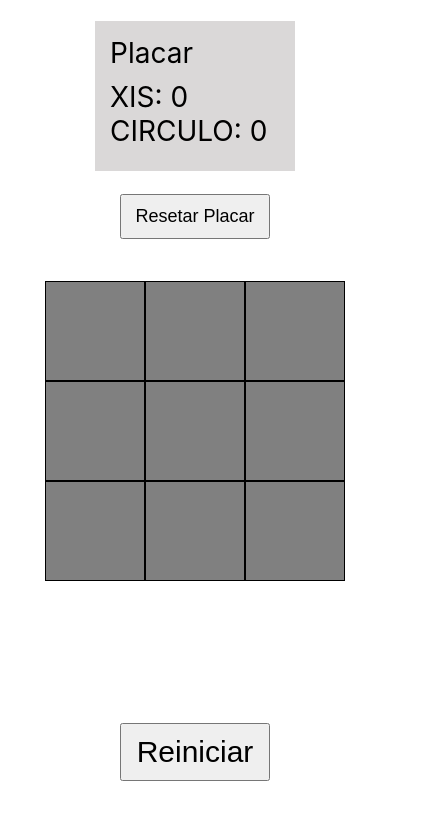
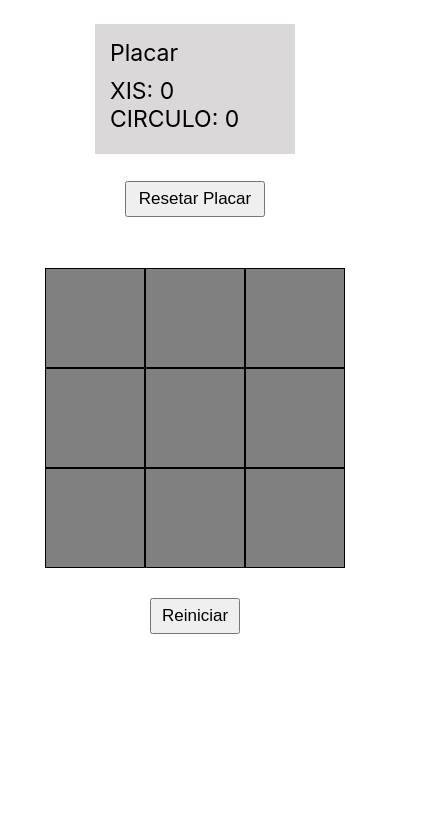
Before and after one commit to lucas4325/Jogo-da-velha, a React (Create React App) app: page / in a window 390 px wide. Shown: the top 820 px of the page, 448 px wide, since content can reach past the window. Built offline with nearby package versions, Linux system fonts and the light colour scheme.

Commit message:
responsividade 3

```diff
--- a/src/App.css
+++ b/src/App.css
@@ -184,10 +184,42 @@ button {
 }
 
 @media (max-width: 550px) {
+  /* #alinharP {
+    width: 100%;
+  } */
+
   #alinhar {
     height: 500px;
-    /* margin-top: 0px;
-    justify-content: space-between; */
+    width: 100%;
+    /* margin-top: 0px;*/
+    justify-content: stretch;
+  }
+
+  #alinhar button{
+    width: 90px;
+    font-size: 17px;
+    padding: 6px;
+    margin-top: 30px;
+  }
+
+  #placar {
+    width: 170px;
+    height: 230px;
+  }
+
+  #placar div {
+    font-size: 23px;
+  }
+
+  #placar1 {
+    width: 170px;
+    height: 100px;
+  }
+
+  #placar button {
+    width: 140px;
+    font-size: 17px;
+    padding: 6px;
   }
 
   .barraX{
```
